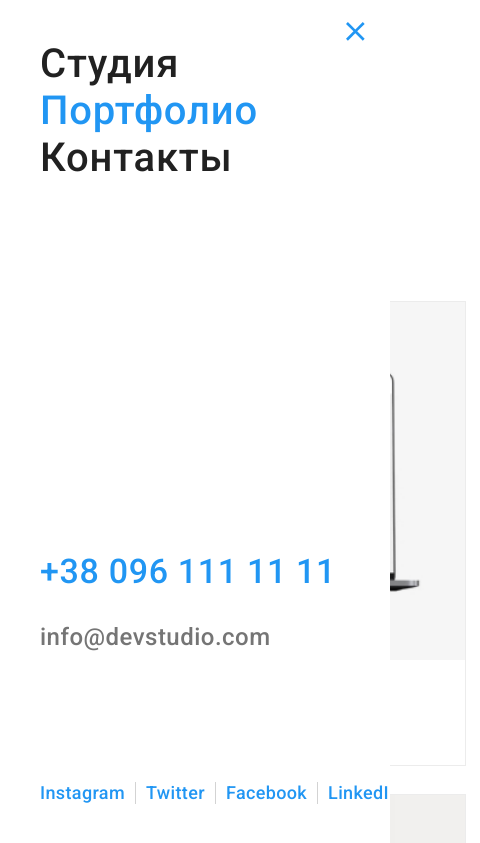
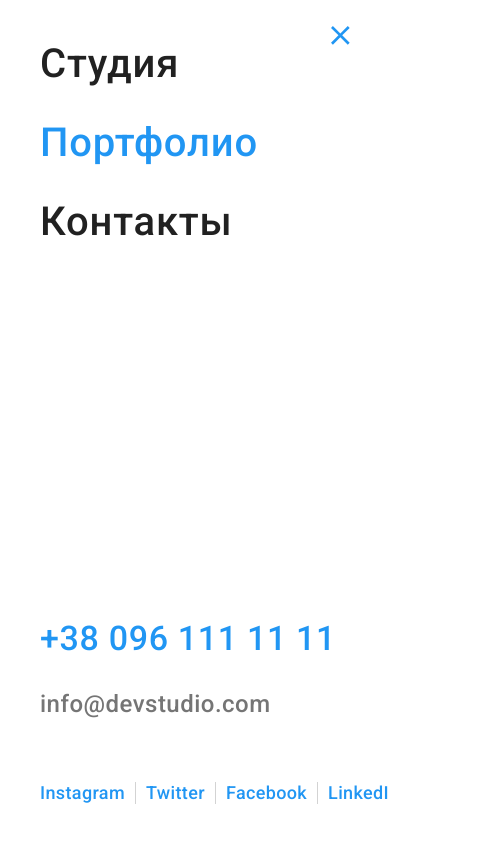
Before and after one commit to TetyanaSveden/goit-markup-hw-08, a plain HTML site: page portfolio.html in a window 390 px wide. Both pictures are taken after a click on the button 355 px from the left and 30 px from the top of the page. Shown: the top 843 px of the page, 480 px wide, since content can reach past the window. Drawn offline with nearby package versions, Linux system fonts and the light colour scheme.

Commit message:
menu i knopka

```diff
--- a/portfolio.html
+++ b/portfolio.html
@@ -27,9 +27,9 @@
                 </button>
                 <div class="mobile-menu" id="mobile-menu" data-menu>
                     <ul class="menu-ul">
-                        <li><a href="./index.html" class="mobile-link">Студия</a></li>
-                        <li><a href="./portfolio.html" class="mobile-link current">Портфолио</a></li>
-                        <li><a href="" class="mobile-link">Контакты</a></li>
+                        <li class="menu-li"><a href="./index.html" class="mobile-link">Студия</a></li>
+                        <li class="menu-li"><a href="./portfolio.html" class="mobile-link current">Портфолио</a></li>
+                        <li class="menu-li"><a href="" class="mobile-link">Контакты</a></li>
                     </ul>
                     <div>
                         <ul>
--- a/sass/components/_footer-contacts.scss
+++ b/sass/components/_footer-contacts.scss
@@ -1,5 +1,4 @@
 .foter-section {
-  min-width: 480px;
   padding-top: 60px;
   padding-bottom: 60px;
   background-color: $dark-background-color;
--- a/sass/components/_main-section.scss
+++ b/sass/components/_main-section.scss
@@ -1,5 +1,4 @@
 .main-section {
-  min-width: 480px;
   background-position: center;
   padding-top: 118px;
   padding-bottom: 118px;
--- a/sass/components/_menu-header.scss
+++ b/sass/components/_menu-header.scss
@@ -1,5 +1,5 @@
 .menu-ul {
-  margin-bottom: 302px;
+  margin-bottom: auto;
 }
 
 .mobile-link {
--- a/sass/components/_nav-logo.scss
+++ b/sass/components/_nav-logo.scss
@@ -63,9 +63,7 @@
   background-color: transparent;
   cursor: pointer;
 
-  right: 15px;
   z-index: 3;
-  position: fixed;
 
   &:hover,
   &:focus {
--- a/sass/layout/_portfolio-links.scss
+++ b/sass/layout/_portfolio-links.scss
@@ -1,5 +1,4 @@
 .container-portfolio {
-  width: 480px;
   margin: 0 auto;
   padding: 0 15px;
 
```
Also changed, not shown: css/main.css, css/main.min.css, 2 other files.
